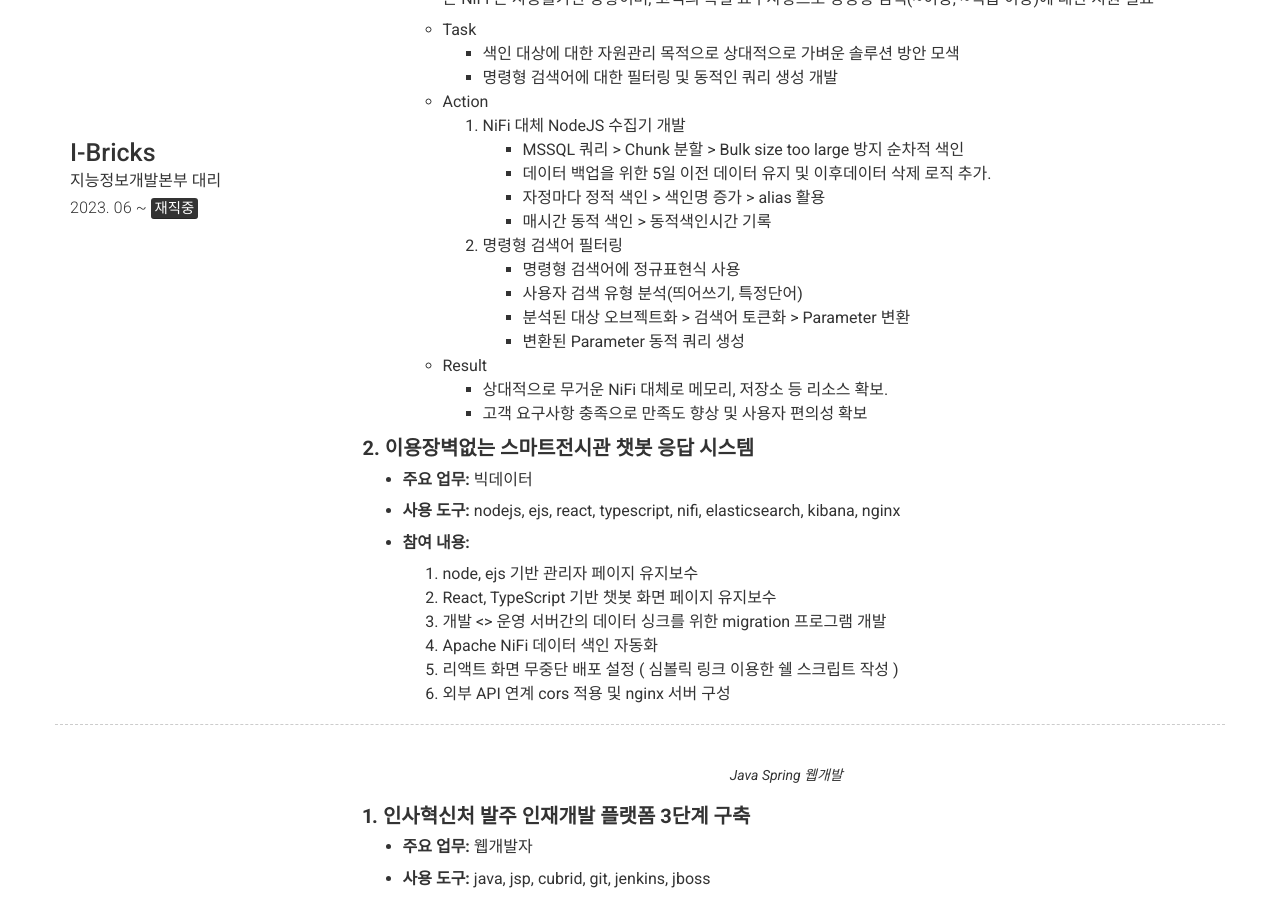
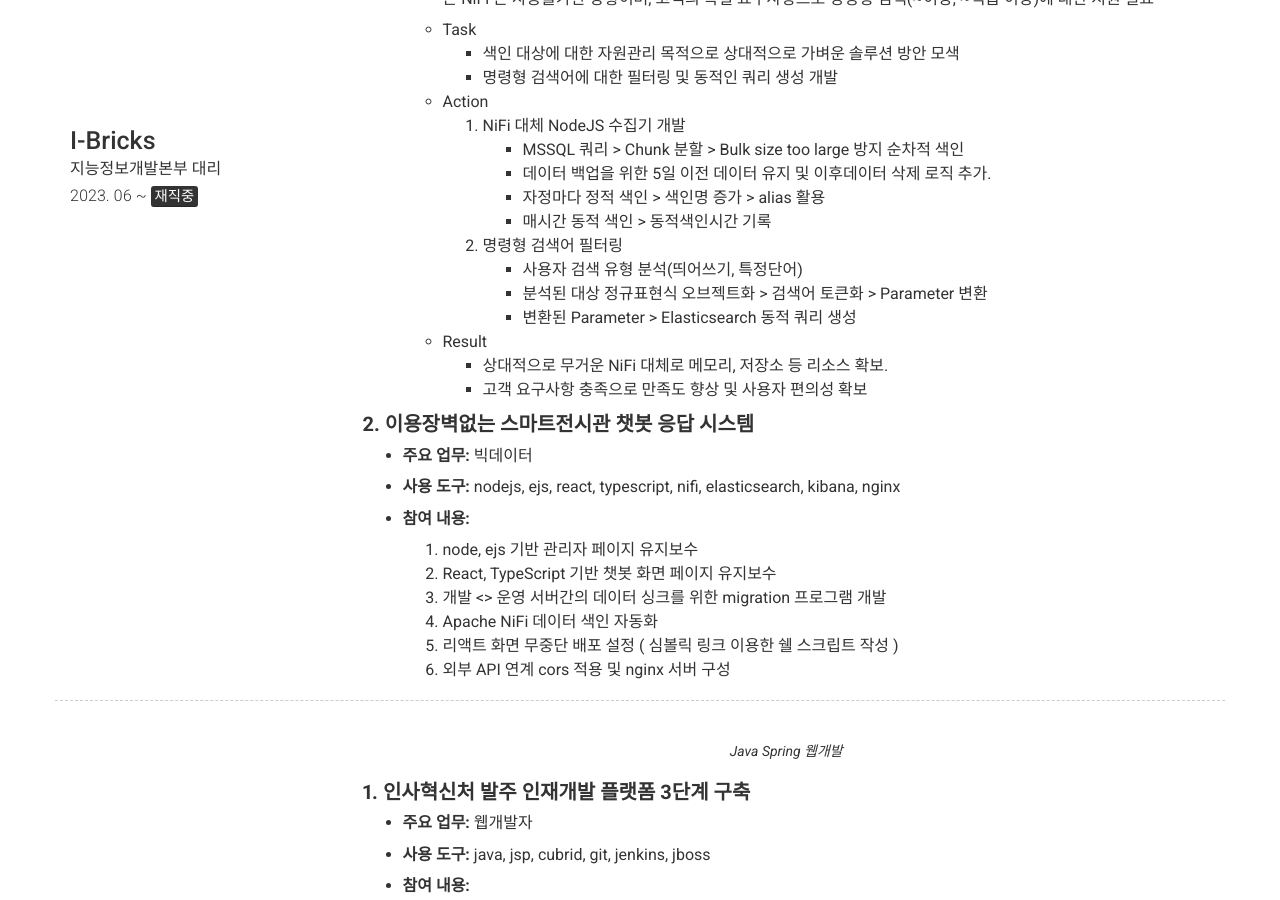
Before and after one commit to sihyeonleee/sihyeonleee.github.io, a Jekyll site: the page built from index.md, in a window 1280 px wide and 900 px high, scrolled down 2150 px. Built offline with Jekyll 4.4.1, drawn with Linux system fonts in a browser that asks for light colours; nearby versions of some CDN libraries.

Commit message:
no message

```diff
--- a/_config.yml
+++ b/_config.yml
@@ -197,10 +197,9 @@ content:
                 - 매시간 동적 색인 > 동적색인시간 기록
 
               2. 명령형 검색어 필터링
-                - 명령형 검색어에 정규표현식 사용
                 - 사용자 검색 유형 분석(띄어쓰기, 특정단어)
-                - 분석된 대상 오브젝트화 > 검색어 토큰화 > Parameter 변환
-                - 변환된 Parameter 동적 쿼리 생성
+                - 분석된 대상 정규표현식 오브젝트화 > 검색어 토큰화 > Parameter 변환
+                - 변환된 Parameter > Elasticsearch 동적 쿼리 생성
             - Result
                 - 상대적으로 무거운 NiFi 대체로 메모리, 저장소 등 리소스 확보.
                 - 고객 요구사항 충족으로 만족도 향상 및 사용자 편의성 확보
```
